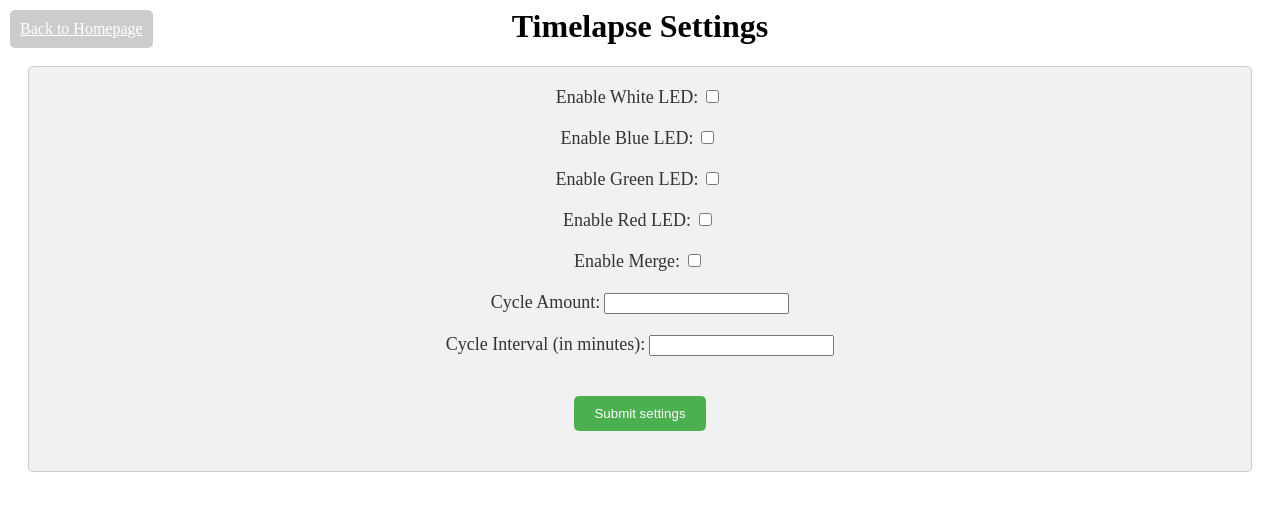
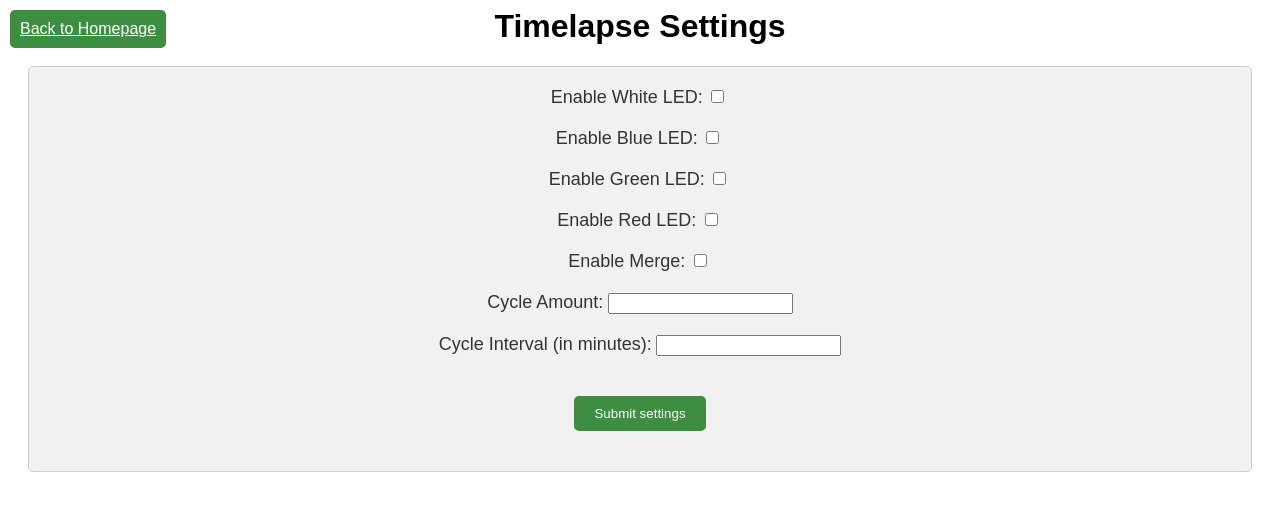
Before and after one commit to Jkachoura/Time-lapsefotografie, a Flask app: page /settings in a window 1280 px wide. Shown: the top 511 px of the page. Run offline with Flask 2, Linux system fonts and the light colour scheme.

Commit message:
fixed page font

```diff
--- a/flask-app/templates/base.html
+++ b/flask-app/templates/base.html
@@ -3,7 +3,6 @@
 <head>
     <link rel="icon" href="{{ url_for('static', filename='favicon.ico') }}" type="image/x-icon">
     <title>ZOE-Timelapse</title>
-    <link rel="stylesheet" href="{{ url_for('static', filename='styles.css') }}">
 </head>
 <body>
     {% block content %}{% endblock %}
--- a/flask-app/templates/confirmation.html
+++ b/flask-app/templates/confirmation.html
@@ -33,7 +33,7 @@
 
     .confirmation button {
         margin-top: 20px;
-        background-color: #4CAF50;
+        background-color: #3e8e41;
         color: #fff;
         border: none;
         padding: 10px 20px;
--- a/flask-app/templates/index.html
+++ b/flask-app/templates/index.html
@@ -15,6 +15,7 @@ h1 {
   font-size: 32px;
   text-align: center;
   margin-top: 50px;
+  font-family: Arial;
 }
 
 p {
--- a/flask-app/templates/settings.html
+++ b/flask-app/templates/settings.html
@@ -10,7 +10,7 @@
     align-items: center;
     justify-content: center;
     text-align: center;
-    font-family: "Times New Roman";
+    font-family: "Arial";
   }
 
   form .form-group {
@@ -29,7 +29,7 @@
 
   form input[type="submit"] {
     margin-top: 20px;
-    background-color: #4CAF50;
+    background-color: #3e8e41;
     color: #fff;
     border: none;
     padding: 10px 20px;
@@ -46,16 +46,18 @@
     position: absolute;
     top: 10px;
     left: 10px;
-    background-color: #ccc;
+    background-color: #3e8e41;
     color: #fff;
     border: none;
     padding: 10px;
     border-radius: 5px;
     cursor: pointer;
+    font-family: Arial;
   }
 
   h1{
     text-align: center;
+    font-family: Arial;
   }
 </style>
 
```
